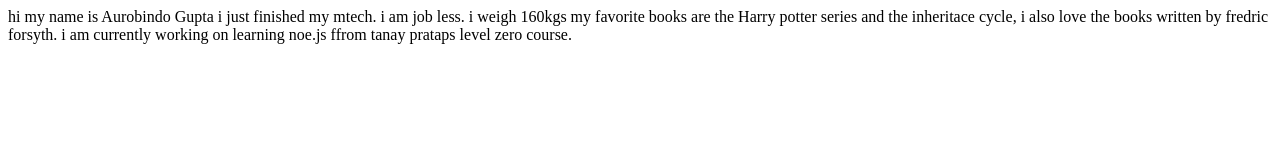
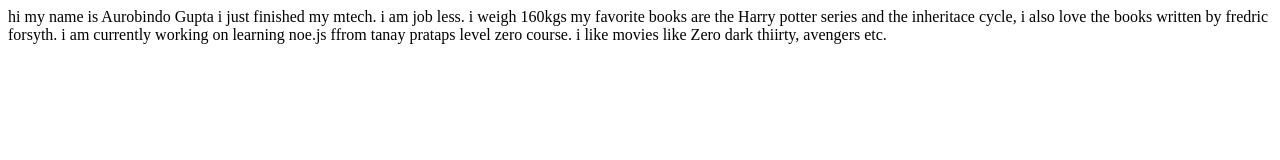
Before and after one commit to AurobindoGupta/less-01checks, a plain HTML site: page index.html in a window 1280 px wide. Drawn offline with Linux system fonts and the light colour scheme.

Commit message:
update movies
updating personal intrests

```diff
--- a/index.html
+++ b/index.html
@@ -14,6 +14,7 @@
     my favorite books are the Harry potter series and the inheritace cycle,
     i also love the books written by fredric forsyth.
     i am currently working on learning noe.js ffrom tanay prataps level zero course.
+    i like movies like Zero dark thiirty, avengers etc.
 
 </body>
 </html>
```
